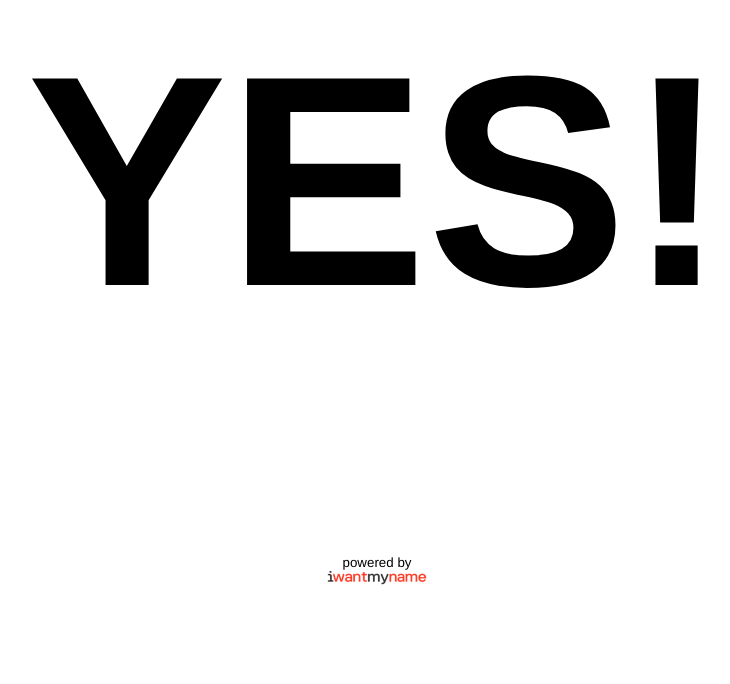
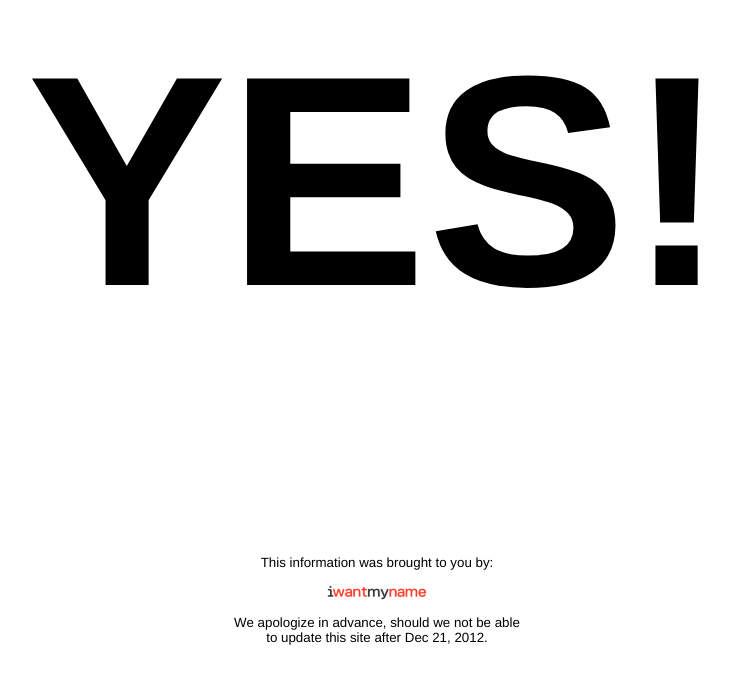
Before and after one commit to treitnauer/ishumanitystillalive, a plain HTML site: page index.html in a window 1280 px wide. Shown: the whole page, without its empty margins (263-993 px from the left). Drawn offline with Linux system fonts and the light colour scheme.

Commit message:
Added disclaimer

```diff
--- a/index.html
+++ b/index.html
@@ -6,8 +6,10 @@
 		<center>
 			<h1 style="font-size:300px;">YES!</h1>
 			<p>
-				<small>powered by<br />
-					<a href="http://iwantmyname.com"><img src="iwmn-oneliner.png" alt="iwantmyname" /></a>
+				<small>This information was brought to you by:<br /><br />
+					<a href="http://iwantmyname.com"><img src="iwmn-oneliner.png" alt="iwantmyname" /></a><br /><br />
+					We apologize in advance, should we not be able<br />
+					to update this site after Dec 21, 2012.
 				</small>
 			</p>
 		</center>
```
